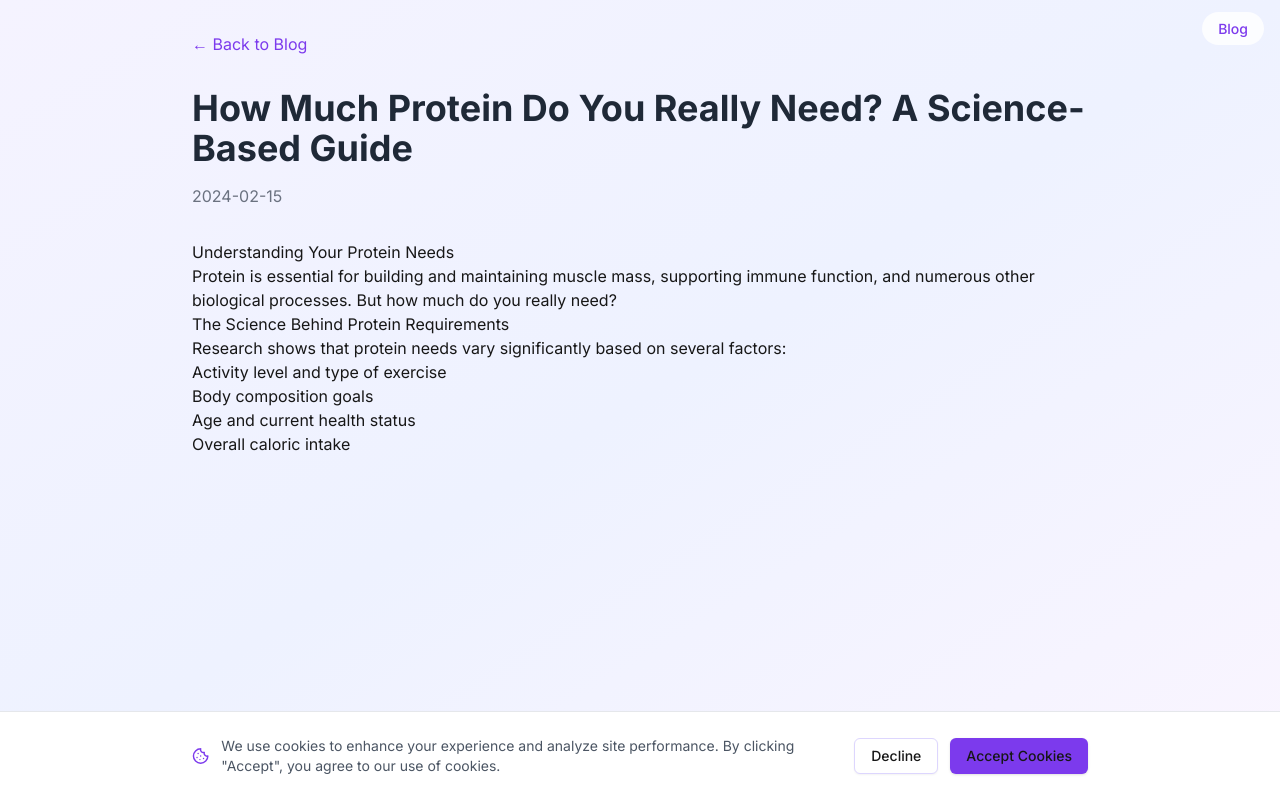
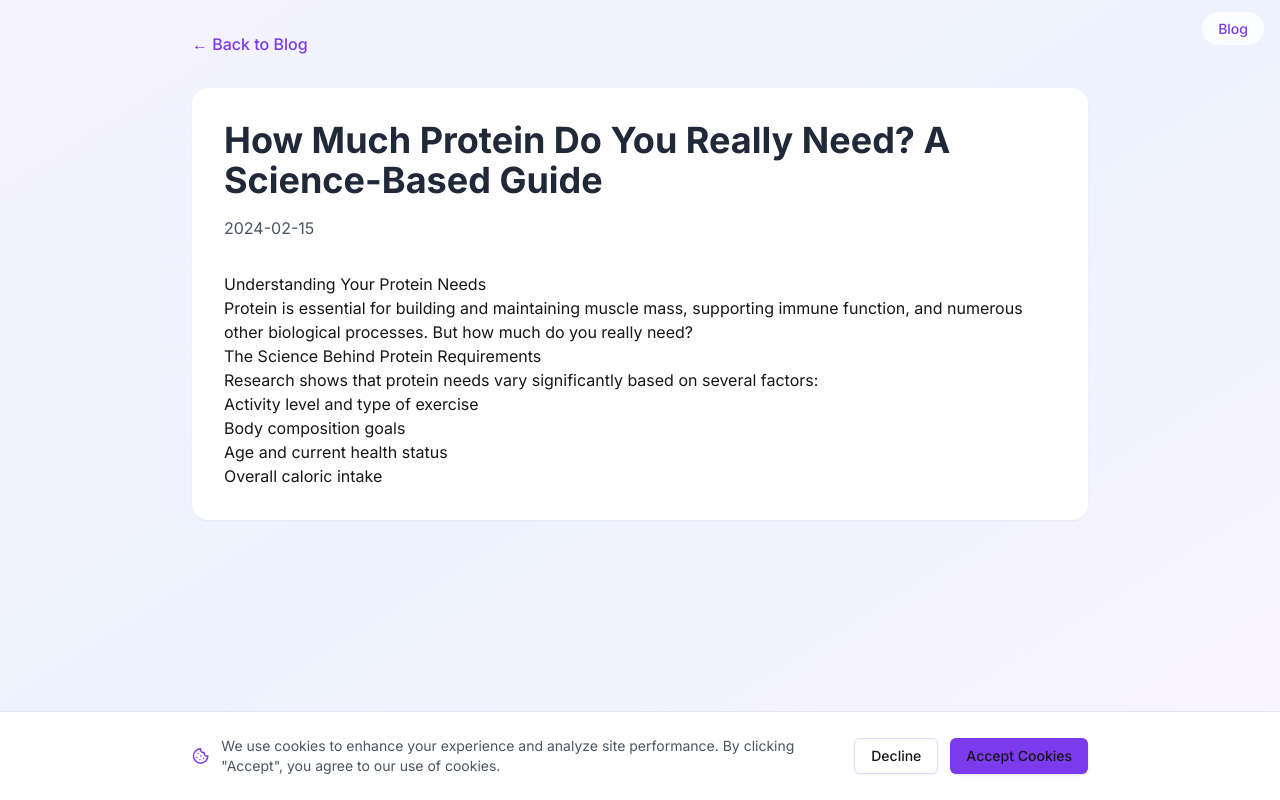
Before and after one commit to Paulsum1985/protein-calculator, a Next.js app: page /blog/how-much-protein-do-you-need in a window 1280 px wide. Built offline with nearby package versions, Linux system fonts and the light colour scheme.

Commit message:
Fixed blog post text contrast and readability

```diff
--- a/src/app/blog/[slug]/page.tsx
+++ b/src/app/blog/[slug]/page.tsx
@@ -26,18 +26,21 @@ export default function BlogPost() {
   return (
     <div className="min-h-screen bg-gradient-to-br from-violet-50 via-indigo-50 to-purple-50 py-8 px-4">
       <div className="max-w-4xl mx-auto">
-        <Link href="/blog" className="text-violet-600 hover:text-violet-700">
+        <Link
+          href="/blog"
+          className="inline-flex items-center text-violet-600 hover:text-violet-700 font-medium"
+        >
           ← Back to Blog
         </Link>
 
-        <article className="mt-8">
+        <article className="mt-8 bg-white/90 backdrop-blur-sm rounded-2xl p-8 shadow-sm">
           <h1 className="text-4xl font-bold text-gray-800 mb-4">
             {post.title}
           </h1>
-          <p className="text-gray-500 mb-8">{post.date}</p>
+          <p className="text-gray-600 mb-8">{post.date}</p>
 
           <div
-            className="prose prose-lg max-w-none"
+            className="prose prose-lg max-w-none prose-headings:text-gray-800 prose-p:text-gray-700 prose-li:text-gray-700 prose-a:text-violet-600 hover:prose-a:text-violet-700"
             dangerouslySetInnerHTML={{ __html: post.content }}
           />
         </article>
```
